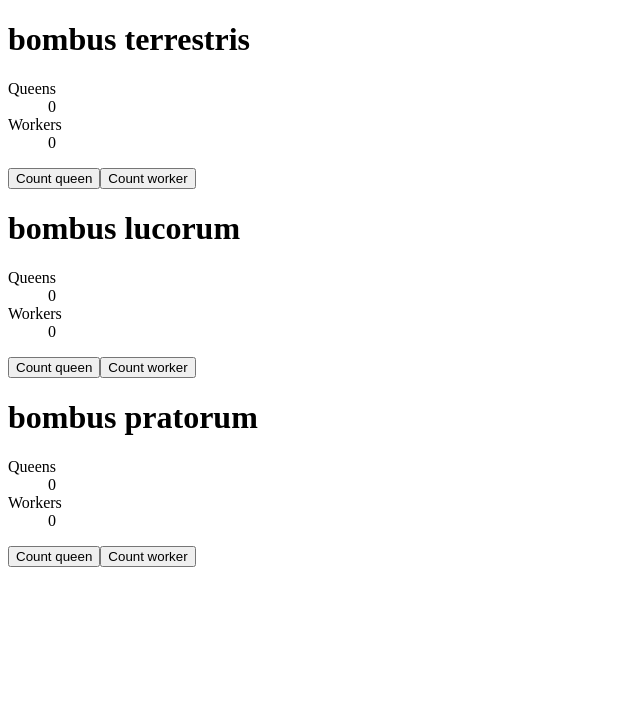
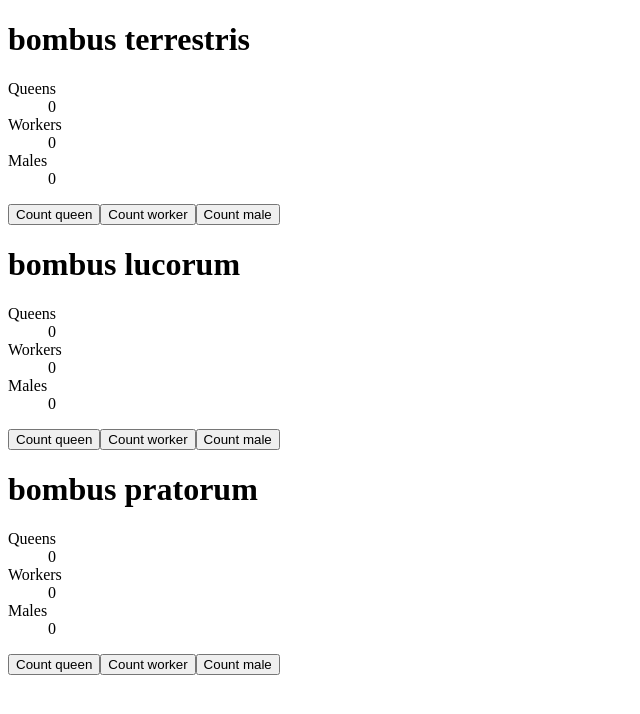
Before and after one commit to ruthmoog/bee-walker, a React (Create React App) app: page / in a window 1280 px wide. Shown: the top 714 px of the page, without its empty margins (0-640 px from the left). Built offline with nearby package versions, Linux system fonts and the light colour scheme.

Commit message:
Add counting for males
Co-authored-by: quii <qui666@gmail.com>

```diff
--- a/src/BeeWalker.js
+++ b/src/BeeWalker.js
@@ -3,6 +3,7 @@ import React, { useState } from "react";
 function BeeWalker(props) {
   const [queenCount, setQueenCount] = useState(0);
   const [workerCount, setWorkerCount] = useState(0);
+  const [maleCount, setMaleCount] = useState(0);
 
   return (
     <>
@@ -12,11 +13,14 @@ function BeeWalker(props) {
         <dd data-testid="queen-counter">{queenCount}</dd>
         <dt>Workers</dt>
         <dd data-testid="worker-counter">{workerCount}</dd>
+        <dt>Males</dt>
+        <dd data-testid="male-counter">{maleCount}</dd>
       </dl>
       <button onClick={() => setQueenCount(queenCount + 1)}>Count queen</button>
       <button onClick={() => setWorkerCount(workerCount + 1)}>
         Count worker
       </button>
+      <button onClick={() => setMaleCount(maleCount + 1)}>Count male</button>
     </>
   );
 }
```
Also changed, not shown: 1 other file (tests, documents, lock files or other folders).
